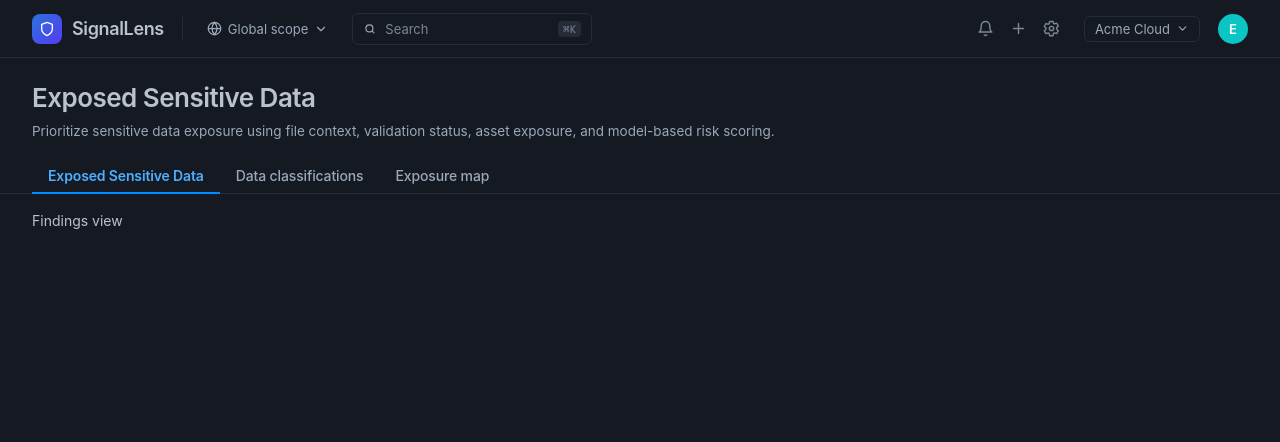
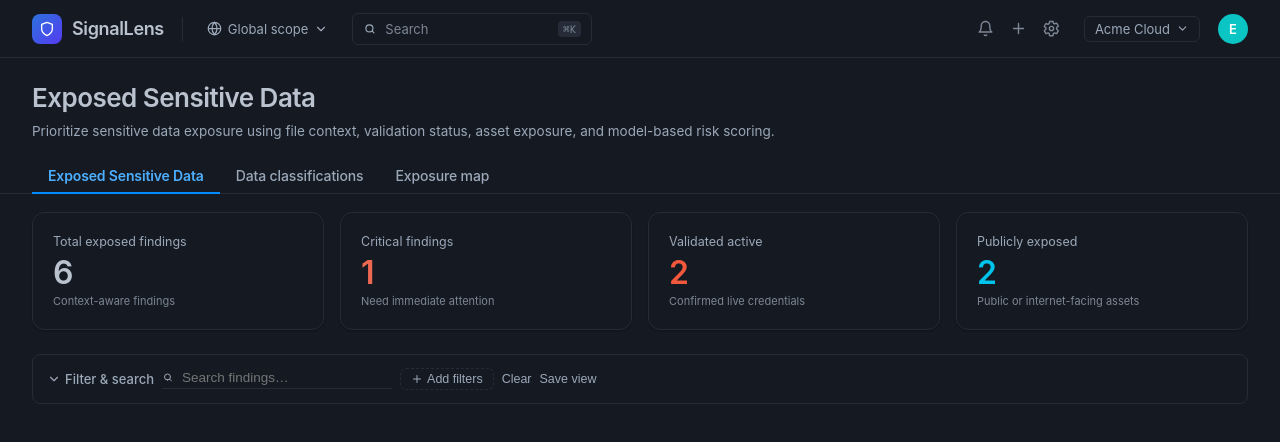
Before and after one commit to eladdamti100/upwind-context-scanner, a React (Vite) app: page / in a window 1280 px wide. Shown: the top 442 px of the page. Built offline with nearby package versions, Linux system fonts and the light colour scheme; a web font is replaced by a local one.

Commit message:
Add findings summary cards and filter toolbar

```diff
--- a/src/App.tsx
+++ b/src/App.tsx
@@ -3,12 +3,14 @@ import { TopBar } from './components/shell/TopBar';
 import { PageHeader } from './components/shell/PageHeader';
 import { Tabs } from './components/shell/Tabs';
 import { Toast } from './components/common/Toast';
+import { FindingsView } from './components/findings/FindingsView';
 
 function AppShell() {
   const { state } = useStore();
 
   return (
     <div
+      data-testid="app-root"
       style={{
         display: 'flex',
         flexDirection: 'column',
@@ -32,9 +34,7 @@ function AppShell() {
         <Tabs />
 
         {state.tab === 'findings' && (
-          <div data-testid="findings-view" style={{ padding: '18px 32px 60px' }}>
-            Findings view
-          </div>
+          <FindingsView />
         )}
         {state.tab === 'classifications' && (
           <div data-testid="classifications-view" style={{ padding: '18px 32px 60px' }}>
--- /dev/null
+++ b/src/components/findings/FilterToolbar.tsx
@@ -0,0 +1,203 @@
+import { useStore } from '../../state/StoreContext';
+import { Icon } from '../common/Icon';
+import { Popover } from '../common/Popover';
+
+interface FilterOption {
+  label: string;
+  filter: { key: string; val: string; label: string };
+}
+
+const FILTER_OPTIONS: FilterOption[] = [
+  { label: 'Priority: Critical', filter: { key: 'priority', val: 'critical', label: 'Priority is Critical' } },
+  { label: 'Priority: High', filter: { key: 'priority', val: 'high', label: 'Priority is High' } },
+  { label: 'Environment: Production', filter: { key: 'env', val: 'Production', label: 'Environment is Production' } },
+  { label: 'Cloud: AWS', filter: { key: 'cloud', val: 'AWS', label: 'Cloud is AWS' } },
+  { label: 'Validation: Validated active', filter: { key: 'validation', val: 'validated-active', label: 'Validation is Validated active' } },
+  { label: 'Exposure: Public', filter: { key: 'exposure', val: 'Public', label: 'Exposure is Public' } },
+];
+
+export function FilterToolbar() {
+  const { state, dispatch } = useStore();
+
+  return (
+    <div
+      style={{
+        background: 'var(--surface)',
+        border: '1px solid var(--border-subtle)',
+        borderRadius: 8,
+        padding: '13px 14px',
+        marginBottom: 14,
+        display: 'flex',
+        flexWrap: 'wrap',
+        alignItems: 'center',
+        gap: 8,
+      }}
+    >
+      {/* Filter & search label */}
+      <span
+        style={{
+          display: 'flex',
+          alignItems: 'center',
+          gap: 4,
+          color: 'var(--text-secondary)',
+          fontSize: 13,
+          fontWeight: 500,
+          flexShrink: 0,
+        }}
+      >
+        <Icon name="chevron-down" size={14} />
+        Filter &amp; search
+      </span>
+
+      {/* Search box */}
+      <div
+        style={{
+          display: 'flex',
+          alignItems: 'center',
+          gap: 6,
+          width: 230,
+          borderBottom: '1px solid var(--border-subtle)',
+          paddingBottom: 2,
+        }}
+      >
+        <Icon name="search" size={13} stroke="var(--text-secondary)" />
+        <input
+          type="text"
+          placeholder="Search findings…"
+          value={state.search}
+          onChange={(e) => dispatch({ type: 'SET_SEARCH', search: e.target.value })}
+          style={{
+            background: 'transparent',
+            border: 'none',
+            outline: 'none',
+            color: 'var(--text-primary)',
+            fontSize: 13.5,
+            width: '100%',
+          }}
+        />
+      </div>
+
+      {/* Active filter chips */}
+      {state.filters.map((f, i) => (
+        <span
+          key={i}
+          style={{
+            display: 'inline-flex',
+            alignItems: 'center',
+            gap: 4,
+            background: 'var(--uw-primary-06)',
+            border: '1px solid var(--uw-primary-04)',
+            borderRadius: 50,
+            padding: '2px 10px',
+            fontSize: 12.5,
+            color: 'var(--uw-primary-01)',
+          }}
+        >
+          {f.label}
+          <button
+            onClick={() => dispatch({ type: 'REMOVE_FILTER', index: i })}
+            style={{
+              background: 'none',
+              border: 'none',
+              cursor: 'pointer',
+              padding: 0,
+              lineHeight: 0,
+              color: 'var(--uw-primary-01)',
+              marginLeft: 2,
+            }}
+            aria-label={`Remove filter: ${f.label}`}
+          >
+            <Icon name="x" size={11} />
+          </button>
+        </span>
+      ))}
+
+      {/* Add filters button + Popover */}
+      <div style={{ position: 'relative' }}>
+        <button
+          onClick={() => dispatch({ type: 'TOGGLE_MENU', menu: 'addFilter' })}
+          style={{
+            display: 'inline-flex',
+            alignItems: 'center',
+            gap: 4,
+            background: 'none',
+            border: '1px dashed var(--border-subtle)',
+            borderRadius: 6,
+            padding: '3px 10px',
+            cursor: 'pointer',
+            color: 'var(--text-secondary)',
+            fontSize: 12.5,
+          }}
+        >
+          <Icon name="plus" size={12} />
+          Add filters
+        </button>
+        <Popover
+          open={state.menu === 'addFilter'}
+          onClose={() => dispatch({ type: 'CLOSE_MENU' })}
+          style={{ top: '100%', left: 0, minWidth: 220, marginTop: 4 }}
+        >
+          {FILTER_OPTIONS.map((opt) => (
+            <button
+              key={opt.filter.key + opt.filter.val}
+              onClick={() => {
+                dispatch({ type: 'ADD_FILTER', filter: opt.filter });
+                dispatch({ type: 'CLOSE_MENU' });
+              }}
+              style={{
+                display: 'block',
+                width: '100%',
+                background: 'none',
+                border: 'none',
+                textAlign: 'left',
+                padding: '7px 10px',
+                cursor: 'pointer',
+                fontSize: 13,
+                color: 'var(--text-primary)',
+                borderRadius: 4,
+              }}
+              onMouseEnter={(e) => {
+                (e.currentTarget as HTMLButtonElement).style.background = 'var(--interactive-hover)';
+              }}
+              onMouseLeave={(e) => {
+                (e.currentTarget as HTMLButtonElement).style.background = 'none';
+              }}
+            >
+              {opt.label}
+            </button>
+          ))}
+        </Popover>
+      </div>
+
+      {/* Clear link */}
+      <button
+        onClick={() => dispatch({ type: 'CLEAR_FILTERS' })}
+        style={{
+          background: 'none',
+          border: 'none',
+          cursor: 'pointer',
+          fontSize: 12.5,
+          color: 'var(--text-secondary)',
+          padding: 0,
+        }}
+      >
+        Clear
+      </button>
+
+      {/* Save view link */}
+      <button
+        onClick={() => dispatch({ type: 'SHOW_TOAST', message: 'View saved' })}
+        style={{
+          background: 'none',
+          border: 'none',
+          cursor: 'pointer',
+          fontSize: 12.5,
+          color: 'var(--text-secondary)',
+          padding: 0,
+        }}
+      >
+        Save view
+      </button>
+    </div>
+  );
+}
--- /dev/null
+++ b/src/components/findings/FindingsView.tsx
@@ -0,0 +1,12 @@
+import { SummaryCards } from './SummaryCards';
+import { FilterToolbar } from './FilterToolbar';
+
+export function FindingsView() {
+  return (
+    <div data-testid="findings-view" style={{ padding: '18px 32px 60px' }}>
+      <SummaryCards />
+      <FilterToolbar />
+      <div data-testid="findings-table-placeholder" />
+    </div>
+  );
+}
--- /dev/null
+++ b/src/components/findings/SummaryCards.tsx
@@ -0,0 +1,92 @@
+import { FINDINGS } from '../../data/placeholder';
+import { effPriority } from '../../lib/priority';
+import { useStore } from '../../state/StoreContext';
+
+interface CardProps {
+  label: string;
+  value: number;
+  color: string;
+  helper: string;
+}
+
+function Card({ label, value, color, helper }: CardProps) {
+  return (
+    <div
+      style={{
+        background: 'var(--surface)',
+        border: '1px solid var(--border-subtle)',
+        borderRadius: 12,
+        boxShadow: 'var(--shadow-sm)',
+        padding: 20,
+        display: 'flex',
+        flexDirection: 'column',
+        gap: 4,
+      }}
+    >
+      <span style={{ fontSize: 12.5, color: 'var(--text-secondary)', lineHeight: 1.4 }}>
+        {label}
+      </span>
+      <span style={{ fontSize: 32, fontWeight: 600, color, lineHeight: 1.1 }}>
+        {value}
+      </span>
+      <span style={{ fontSize: 11, color: 'var(--text-tertiary)', lineHeight: 1.4 }}>
+        {helper}
+      </span>
+    </div>
+  );
+}
+
+export function SummaryCards() {
+  const { state } = useStore();
+  const sensitivity = state.settings.sensitivity;
+
+  const totalCount = FINDINGS.length;
+
+  const criticalCount = FINDINGS.filter(
+    (f) => effPriority(f, sensitivity) === 'critical',
+  ).length;
+
+  const validatedActiveCount = FINDINGS.filter(
+    (f) => (state.validations[f.id] ?? f.validation) === 'validated-active',
+  ).length;
+
+  const publiclyExposedCount = FINDINGS.filter(
+    (f) => f.exposure === 'Public' || f.exposure === 'Internet-facing',
+  ).length;
+
+  return (
+    <div
+      style={{
+        display: 'grid',
+        gridTemplateColumns: 'repeat(4, 1fr)',
+        gap: 16,
+        marginBottom: 24,
+      }}
+    >
+      <Card
+        label="Total exposed findings"
+        value={totalCount}
+        color="var(--text-primary)"
+        helper="Context-aware findings"
+      />
+      <Card
+        label="Critical findings"
+        value={criticalCount}
+        color="var(--severity-critical)"
+        helper="Need immediate attention"
+      />
+      <Card
+        label="Validated active"
+        value={validatedActiveCount}
+        color="var(--severity-high)"
+        helper="Confirmed live credentials"
+      />
+      <Card
+        label="Publicly exposed"
+        value={publiclyExposedCount}
+        color="var(--uw-cyan-02)"
+        helper="Public or internet-facing assets"
+      />
+    </div>
+  );
+}
```
Also changed, not shown: 1 other file (tests, documents, lock files or other folders).
